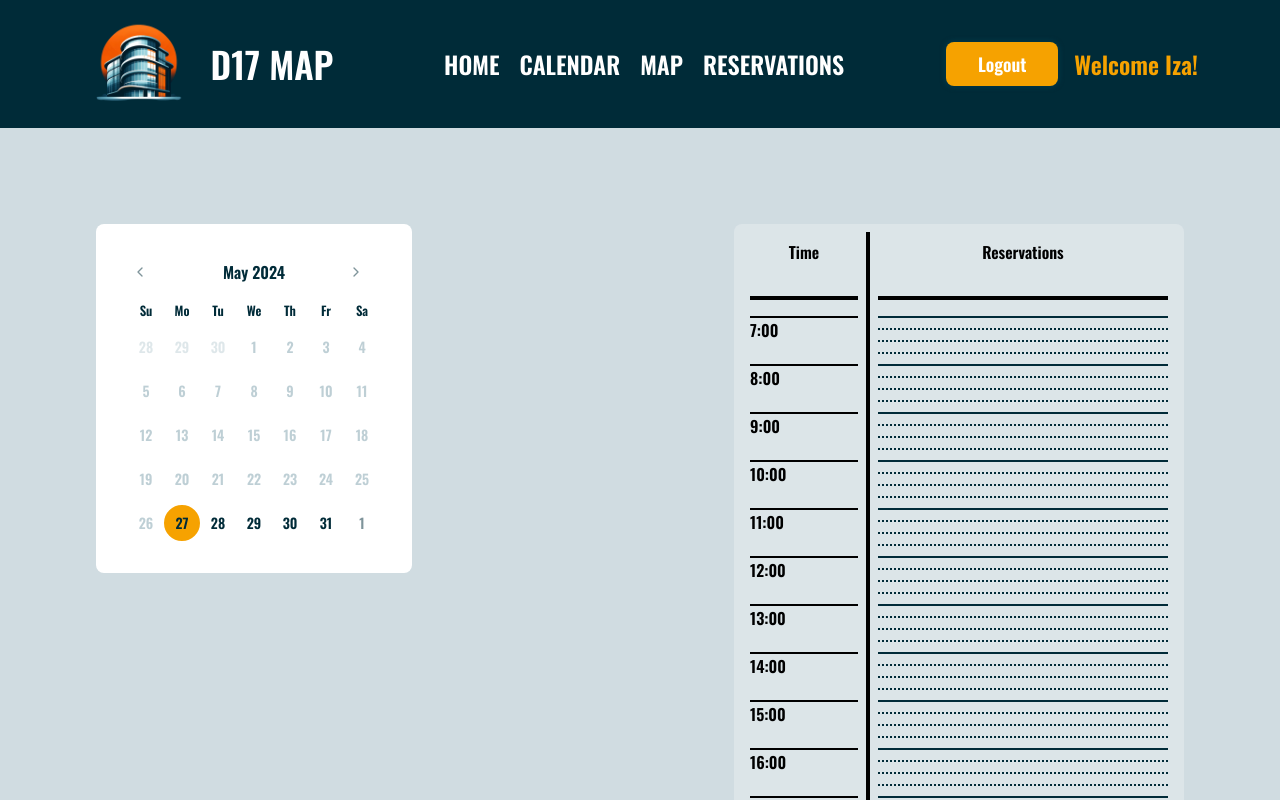
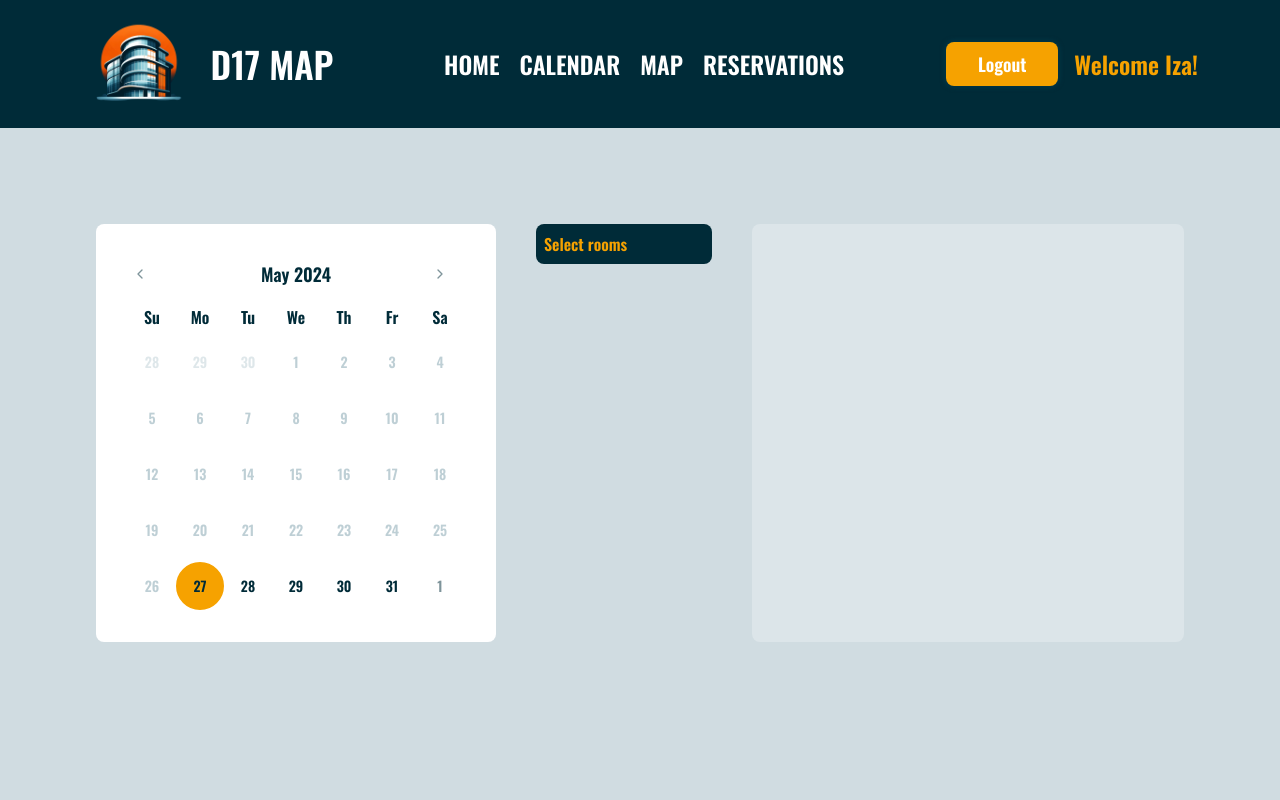
Before and after one commit to Spolka-Zlo/D17Map-Frontend, a Next.js app: page /calendar in a window 1280 px wide. Built offline with nearby package versions, Linux system fonts and the light colour scheme.

Commit message:
multiple choice dropdown added

```diff
--- /dev/null
+++ b/src/app/calendar/_components/CalendarFilterByRooms.tsx
@@ -0,0 +1,25 @@
+import { MultipleChoiceDropdown } from "@/components/MultipleChoiceDropdown";
+import { Dispatch, SetStateAction } from "react";
+
+type CalendarFilterByRoomsProps = {
+  availableRooms: string[];
+  selectedRooms: string[];
+  setSelectedRooms: Dispatch<SetStateAction<string[]>>;
+};
+
+export function CalendarFilterByRooms({
+  availableRooms,
+  selectedRooms,
+  setSelectedRooms,
+}: CalendarFilterByRoomsProps) {
+  return (
+    <div>
+      <MultipleChoiceDropdown
+        options={availableRooms}
+        selected={selectedRooms}
+        setSelected={setSelectedRooms}
+        className=""
+      />
+    </div>
+  );
+}
--- a/src/app/calendar/_components/CalendarSection.tsx
+++ b/src/app/calendar/_components/CalendarSection.tsx
@@ -4,6 +4,7 @@ import { useState } from "react";
 import { CalendarTimeManager } from "./CalendarTimeManager";
 import { CalendarDaySection } from "./CalendarDaySection";
 import { Reservation } from "@/app/calendar/page";
+import { CalendarFilterByRooms } from "./CalendarFilterByRooms";
 
 type CalendarSectionProps = {
   reservations: Reservation[];
@@ -16,11 +17,11 @@ export function CalendarSection({
 }: CalendarSectionProps) {
   const [selectedDate, setSelectedDate] = useState<Date>(new Date());
   const [isOpen, setIsOpen] = useState(false);
-  const [selectedRoom, setSelectedRoom] = useState("room");
+  const [selectedRooms, setSelectedRooms] = useState<string[]>([]);
 
   return (
     <section className="flex w-full justify-between gap-10">
-      <div className="grid grid-cols-2 maxMD:grid-cols-1 maxMD:grid-rows-2 rounded-lg w-full h-fit grow-0">
+      <div className="rounded-lg w-fit h-fit grow-0">
         <Calendar
           mode="single"
           selected={selectedDate}
@@ -32,23 +33,27 @@ export function CalendarSection({
           className="z-10 rounded-lg"
         />
 
-        <CalendarTimeManager
+        {/* <CalendarTimeManager
           isOpen={isOpen}
           setIsOpen={setIsOpen}
           selectedRoom={selectedRoom}
           setSelectedRoom={setSelectedRoom}
           availableRooms={availableRooms}
-        />
+        /> */}
       </div>
+      <CalendarFilterByRooms
+        availableRooms={availableRooms}
+        selectedRooms={selectedRooms}
+        setSelectedRooms={setSelectedRooms}
+      />
 
       <CalendarDaySection
         isOpen={isOpen}
         setIsOpen={setIsOpen}
         reservations={reservations.filter(
-          (reservation) =>
-            reservation.date.toDateString === selectedDate.toDateString
+          (reservation) => reservation.date.getDay() === selectedDate.getDay()
         )}
-        room={selectedRoom}
+        room={selectedRooms[0]}
       />
     </section>
   );
--- a/src/app/calendar/page.tsx
+++ b/src/app/calendar/page.tsx
@@ -38,7 +38,7 @@ export default function Reservation() {
       reservationType: "Exam",
     },
   ];
-  const availableRooms = ["2.41", "1.38", "3.33", "4.22"];
+  const availableRooms = ["2.41", "1.38", "3.33", "4.22", "3.11", "2.22"];
 
   return (
     <main>
--- a/src/components/Calendar.tsx
+++ b/src/components/Calendar.tsx
@@ -24,7 +24,7 @@ export function Calendar({
           "flex flex-col justify-center items-center sm:flex-row space-y-4 sm:space-x-4 sm:space-y-0",
         month: "space-y-4",
         caption: "flex justify-center pt-1 relative items-center",
-        caption_label: "text-md font-bold",
+        caption_label: "text-lg font-bold",
         nav: "space-x-1 flex items-center",
         nav_button: twMerge(
           "h-7 w-7 bg-transparent p-0 opacity-50 hover:opacity-100"
@@ -33,10 +33,12 @@ export function Calendar({
         nav_button_next: "absolute right-1",
         table: "w-full border-collapse space-y-1",
         head_row: "flex",
-        head_cell: "rounded-md w-9 font-normal text-[0.8rem]",
+        head_cell: "rounded-md w-12 maxXS:w-8 font-normal text-[1rem]",
         row: "flex w-full mt-2",
-        cell: "h-9 w-9 text-center text-sm p-0 relative [&:has([aria-selected].day-range-end)]:rounded-r-md [&:has([aria-selected].day-outside)]:bg-accent/50 [&:has([aria-selected])]:bg-accent first:[&:has([aria-selected])]:rounded-l-md last:[&:has([aria-selected])]:rounded-r-md focus-within:relative focus-within:z-20",
-        day: twMerge("h-9 w-9 p-0 font-normal aria-selected:opacity-100"),
+        cell: "h-12 maxXS:h-8 w-12 maxXS:w-8 text-center text-sm p-0 relative [&:has([aria-selected].day-range-end)]:rounded-r-md first:[&:has([aria-selected])]:rounded-l-md last:[&:has([aria-selected])]:rounded-r-md focus-within:relative focus-within:z-20",
+        day: twMerge(
+          "h-12 maxXS:h-8 w-12 maxXS:w-8 p-0 font-normal aria-selected:opacity-100"
+        ),
         day_range_end: "day-range-end",
         day_selected:
           "bg-secondary rounded-full transition-colors duration-300 text-primary hover:bg-secondary/50",
--- /dev/null
+++ b/src/components/MultipleChoiceDropdown.tsx
@@ -0,0 +1,62 @@
+"use client";
+import { Dispatch, SetStateAction, useState } from "react";
+import { twMerge } from "tailwind-merge";
+
+type MultipleChoiceDropdownProps = {
+  options: string[];
+  selected: string[];
+  setSelected: Dispatch<SetStateAction<string[]>>;
+  className?: string;
+};
+
+export function MultipleChoiceDropdown({
+  options,
+  selected,
+  setSelected,
+  className,
+}: MultipleChoiceDropdownProps) {
+  const [isOpen, setIsOpen] = useState(false);
+  return (
+    <div className={twMerge("relative w-44", className)}>
+      <div
+        onClick={() => setIsOpen(!isOpen)}
+        className="truncate p-2 mb-2 bg-primary text-secondary rounded-lg focus:ring-2 focus:ring-secondary focus:ring-opacity-50 cursor-pointer"
+      >
+        {selected.join(", ") || "Select rooms"}
+      </div>
+
+      {isOpen && (
+        <ul className="fixed w-44 rounded-lg">
+          {options.map((option) => (
+            <li
+              key={option}
+              onClick={() => {
+                setSelected(
+                  selected.includes(option)
+                    ? selected.filter((s) => s !== option)
+                    : [...selected, option]
+                );
+              }}
+              className="p-3 w-44 bg-primary text-secondary border-y-2 border-primary focus:ring-2 focus:ring-secondary focus:ring-opacity-50
+                cursor-pointer hover:border-secondary"
+            >
+              <input
+                type="checkbox"
+                className="accent-secondary"
+                checked={selected.includes(option)}
+                onChange={() => {
+                  setSelected(
+                    selected.includes(option)
+                      ? selected.filter((c) => c !== option)
+                      : [...selected, option]
+                  );
+                }}
+              />
+              <span className="pl-2 text-start">{option}</span>
+            </li>
+          ))}
+        </ul>
+      )}
+    </div>
+  );
+}
```
